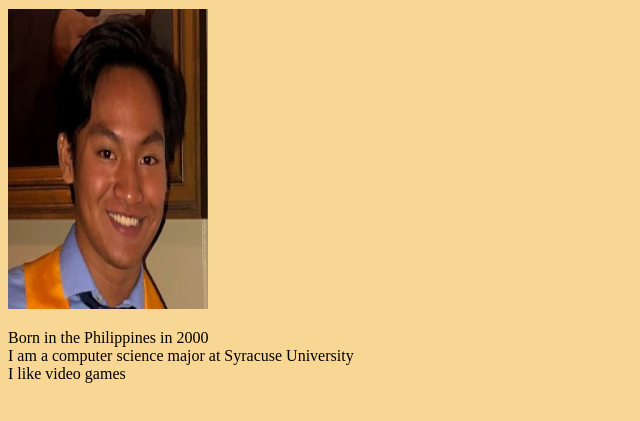
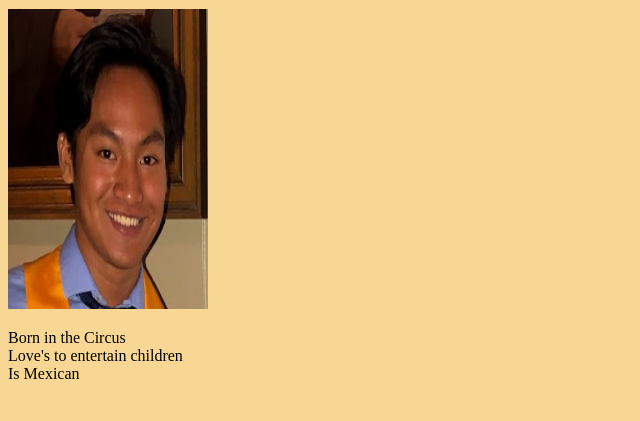
Before and after one commit to raffimendoza/raffimendoza.github.io, a plain HTML site: page index.html in a window 1280 px wide. Shown: the part 103-524 px from the top of the page, without its empty margins (0-640 px from the left). Drawn offline with Linux system fonts and the light colour scheme.

Commit message:
Update index.html

```diff
--- a/index.html
+++ b/index.html
@@ -4,9 +4,9 @@
         <h1 style = "font-size: 45px;">Raffi Mendoza</h1>
         <p><img src="me.png" width = "200" height = "300"></p>
 
-        <p> Born in the Philippines in 2000
-            <br> I am a computer science major at Syracuse University
-            <br> I like video games
+        <p> Born in the Circus
+            <br> Love's to entertain children
+            <br> Is Mexican
         </p>
     </body>
 </html>
```
